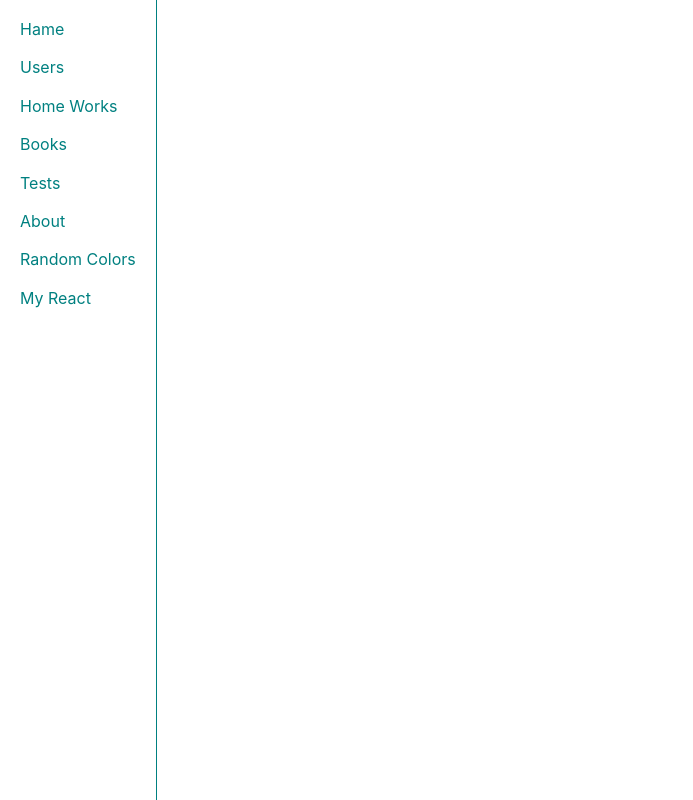
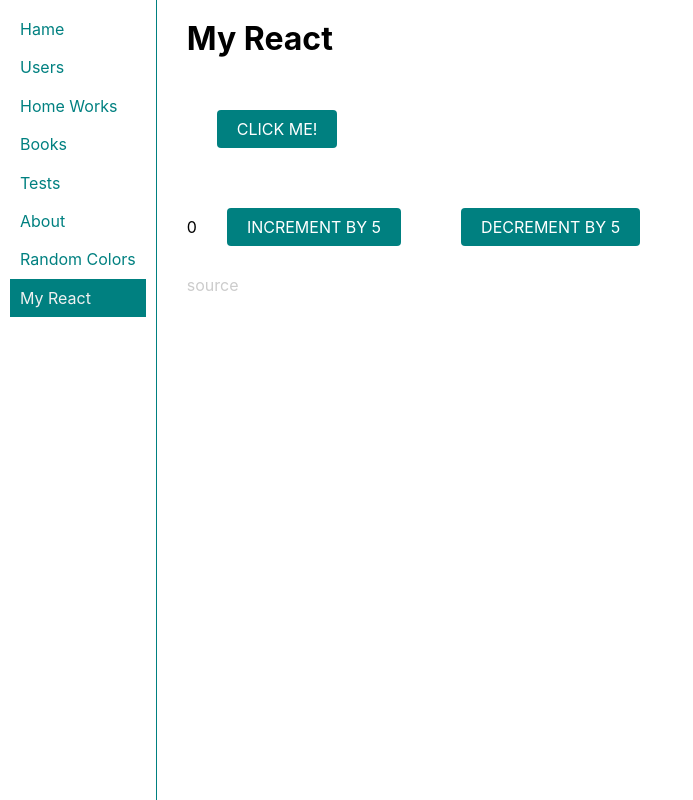
Before and after one commit to itstoreall/geri-react, a React (Create React App) app: page /my-react in a window 1280 px wide. Shown: the whole page, without its empty margins (0-693 px from the left). Built offline with nearby package versions, Linux system fonts and the light colour scheme.

Commit message:
adds handleIncrement and handleDecrement to the MyReactCounter

```diff
--- a/src/components/MyReact/MyReact.jsx
+++ b/src/components/MyReact/MyReact.jsx
@@ -9,8 +9,16 @@
   return (
     <Fragment>
       <MyReactButton />
-      <MyReactCounter />
-      <a className={s.source} href='https://github.com/itstoreall/geri-react' target='_blanck'>source</a>
+      <MyReactCounter
+        step={5}
+        initialValue={10}
+        s={s} />
+      <a
+        className={s.source}
+        href='https://github.com/itstoreall/geri-react'
+        target='_blanck'>
+        source
+      </a>
     </Fragment>
   );
 }
--- a/src/components/MyReact/MyReactCounter.jsx
+++ b/src/components/MyReact/MyReactCounter.jsx
@@ -1,10 +1,54 @@
-import React from 'react';
+import React, { Component } from 'react';
 
-const MyReactCounter = () => {
+class MyReactCounter extends Component {
+  static defaultProps = {
+    step: 1,
+    initialValue: 0,
+  };
 
-  return (
-    <p>Hi</p>
-  );
-};
+  state = {
+    value: this.props.initialValue,
+  };
+
+  handleIncrement = (e) => {
+    console.log('Increment button was clicked!', e);
+
+    this.setState({
+      step: '2',
+    }, () => { console.log('this.state: ', this.state) });
+  }
+
+  handleDecrement = (e) => {
+    console.log('Increment button was clicked!', e);
+
+    this.setState({
+      step: '3',
+    }, () => { console.log('this.state: ', this.state) });
+  }
+
+  render() {
+    const { step } = this.props;
+    const { button } = this.props.s;
+    const { handleIncrement } = this;
+    const { handleDecrement } = this;
+
+    return (
+      <div>
+        <span>0</span>
+        <button
+          className={button}
+          type="button"
+          onClick={handleIncrement}>
+          Increment by {step}
+        </button>
+        <button
+          className={button}
+          type="button"
+          onClick={handleDecrement}>
+          Decrement by {step}</button>
+      </div>
+    );
+  }
+}
 
 export default MyReactCounter;
--- a/src/components/MyReact/MyReactStyles.js
+++ b/src/components/MyReact/MyReactStyles.js
@@ -7,6 +7,7 @@
     paddingLeft: 20,
     paddingRight: 20,
     paddingBottom: 10,
+    margin: 30,
     fontSize: 16,
     textTransform: 'uppercase',
     cursor: 'pointer',
```
Also changed, not shown: src/components/routes.js (+8 -16 lines), public/logo192.png (deleted), public/logo512.png (deleted), public/manifest.json (deleted), public/robots.txt (deleted).
